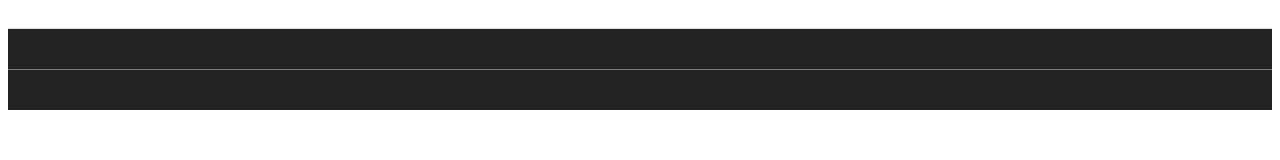
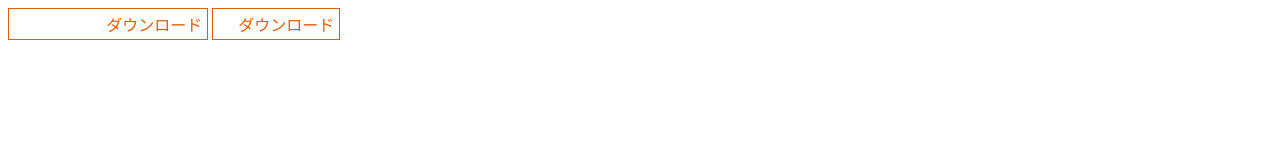
Before and after one commit to tetsuya-izumi/css_structure, a plain HTML site: page css_structure/index.html in a window 1280 px wide. Drawn offline with Linux system fonts and the light colour scheme.

Commit message:
Add files via upload

```diff
--- /dev/null
+++ b/css_structure/bem.css
@@ -0,0 +1,30 @@
+.before-icon-btn {
+    position: relative;
+    display: inline-block;
+    padding: .2em .3em;
+    border: 1px solid currentColor;
+    color: #e25c00;
+    text-decoration: none;
+    transition: .25s;
+  }
+
+  .before-icon-btn:focus,
+  .before-icon-btn:hover {
+    background-color: #e25c00;
+    color: #fff;
+  }
+
+  .before-icon-btn::before {
+    display: inline-block;
+    margin-right: 5em;
+    font-family: 'Font Awesome 5 Free';
+    font-weight: 900;
+  }
+
+  .before-icon-btn--download::before {
+    content: '\f019'
+  }
+
+  .el_beforeIconBtn {
+    position:relative;
+  }
--- a/css_structure/index.html
+++ b/css_structure/index.html
@@ -4,33 +4,14 @@
     <meta charset="UTF-8">
     <meta http-equiv="X-UA-Compatible" content="IE=edge">
     <meta name="viewport" content="width=device-width, initial-scale=1.0">
-    <link rel="stylesheet" href="style.css">
+    <link rel="stylesheet" href="bem.css">
+    <link rel="stylesheet" href="precss.css">
     <title>Document</title>
 </head>
 <body>
 
-    <header class="ly_header">
-        <div class="ly_header__inner">
-
-        </div>
-    </header>
-
-    <footer>
-        <div class="footer">
-            <div class="footer__inner">
-
-            </div>
-        </div>
-
-        <div class="footer footer-border-top-gray">
-
-            <div class="footer__inner">
-                <small class="footer-copyright">
-
-                </small>
-            </div>
-        </div>
-    </footer>
+  <a href="" class="before-icon-btn before-icon-btn--download">ダウンロード</a>
+  <a href="" class="el_beforeIconBtn el_beforeIconBtn__download">ダウンロード</a>
 
 </body>
 </html>
--- /dev/null
+++ b/css_structure/precss.css
@@ -0,0 +1,26 @@
+.el_beforeIconBtn {
+    position: relative;
+    display: inline-block;
+    padding: .2em .3em;
+    border: 1px solid currentColor;
+    color: #e25c00;
+    text-decoration: none;
+    transition: .25s;
+}
+
+.el_beforeIconBtn:focus,
+.el_beforeIconBtn:hover {
+    background-color: #e25c00;
+    color: #fff;
+}
+
+.el_beforeIconBtn::before {
+    display: inline-block;
+    margin-right: .5em;
+    font-family: 'Font Awesome 5 Free';
+    font-weight: 900;
+}
+
+.el_beforeIconBtn.el_beforeIconBtn__download::before {
+    content: '\f019';
+}
```
